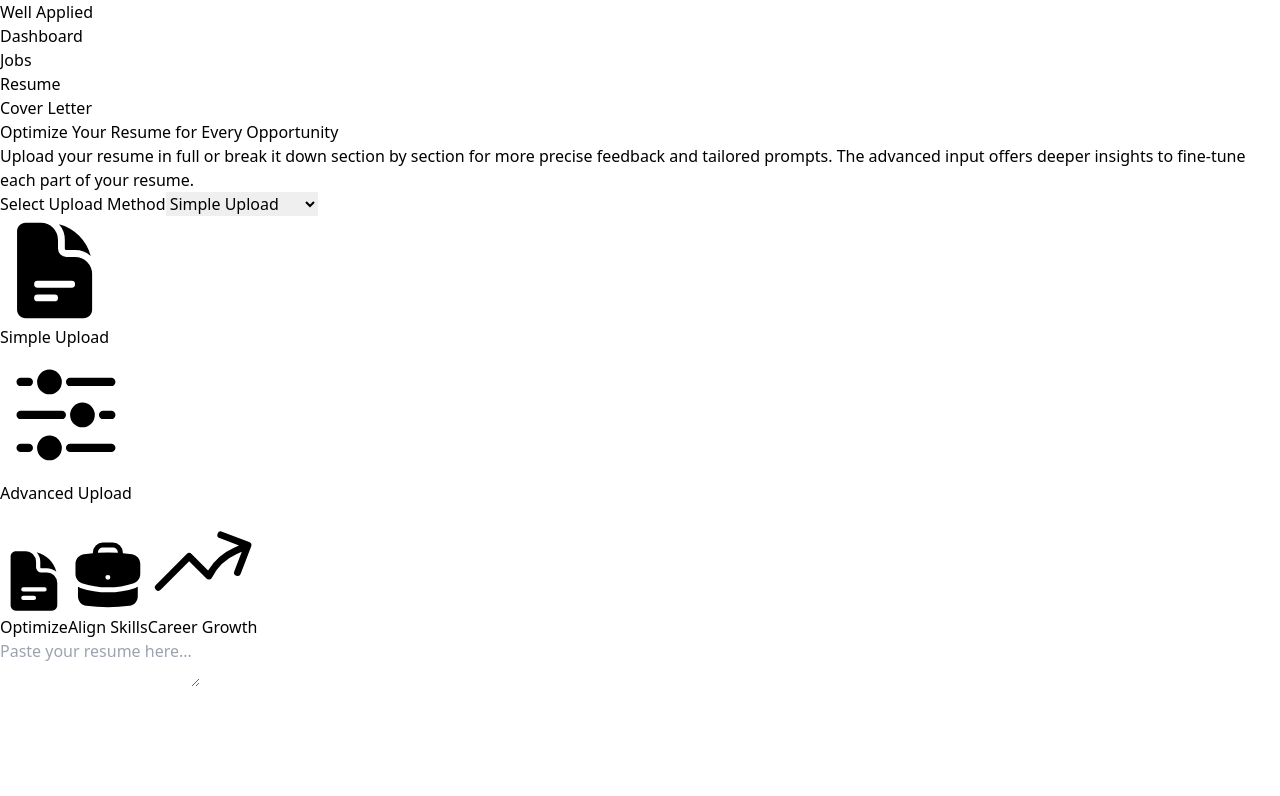
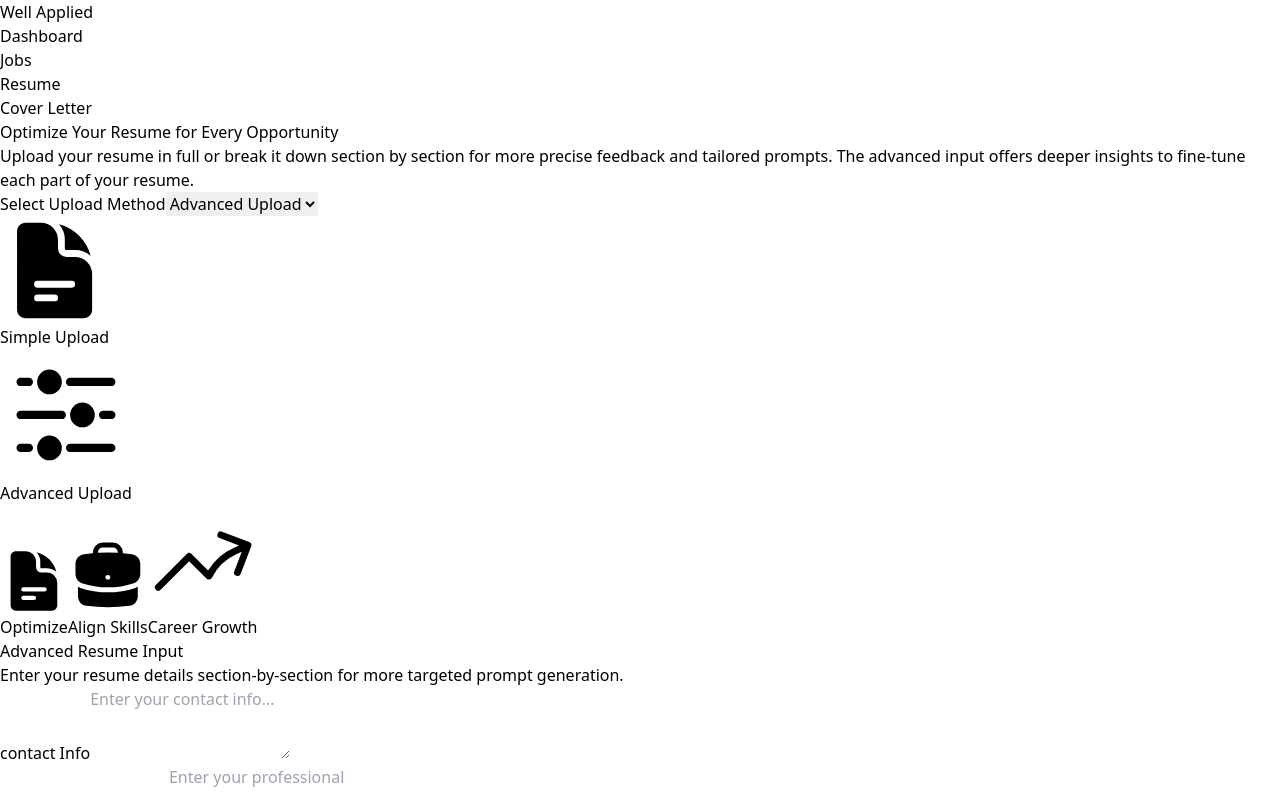
Before and after one commit to DanSias/well-applied, a Next.js app: page /resume in a window 1280 px wide. Shown: the top 796 px of the page. Built offline with nearby package versions, Linux system fonts and the light colour scheme.

Commit message:
Structured resume input is default

```diff
--- a/src/app/resume/page.tsx
+++ b/src/app/resume/page.tsx
@@ -25,7 +25,7 @@ import PromptButtonGroup from "@/components/resume/PromptButtonGroup";
 
 export default function ResumePage() {
   const [selectedTab, setSelectedTab] = useState<"simple" | "structured">(
-    "simple"
+    "structured"
   );
 
   return (
```
